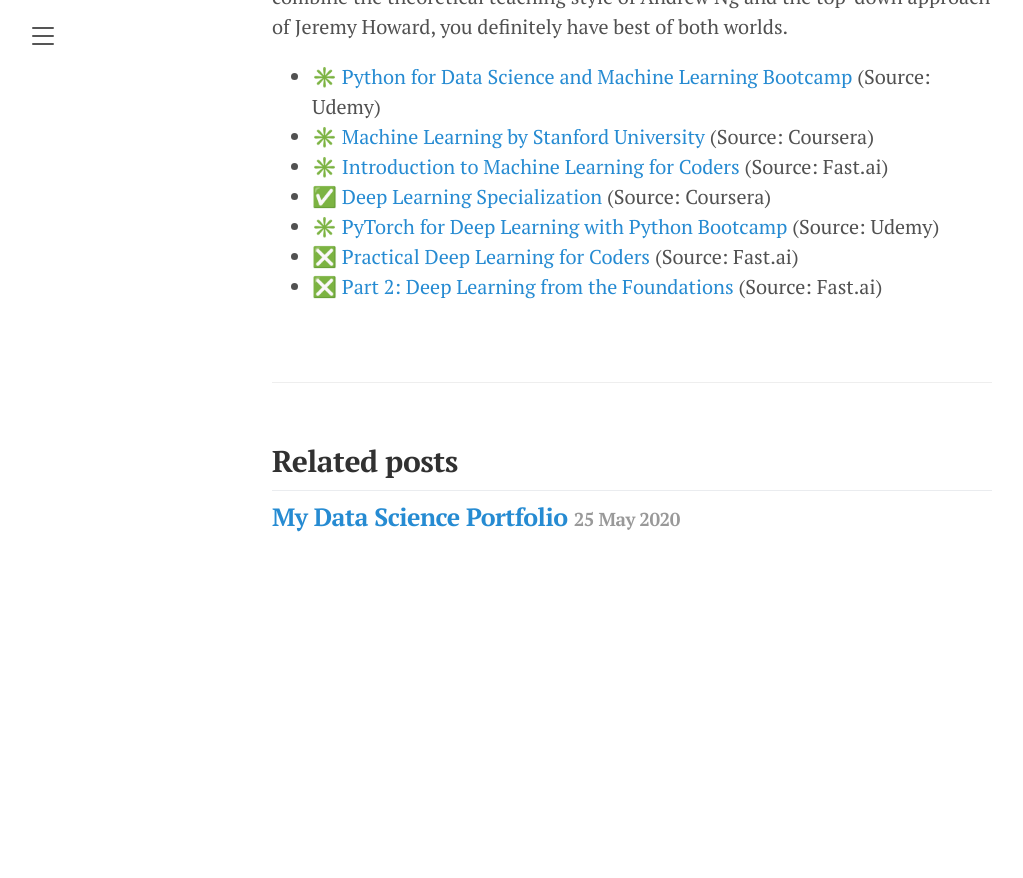
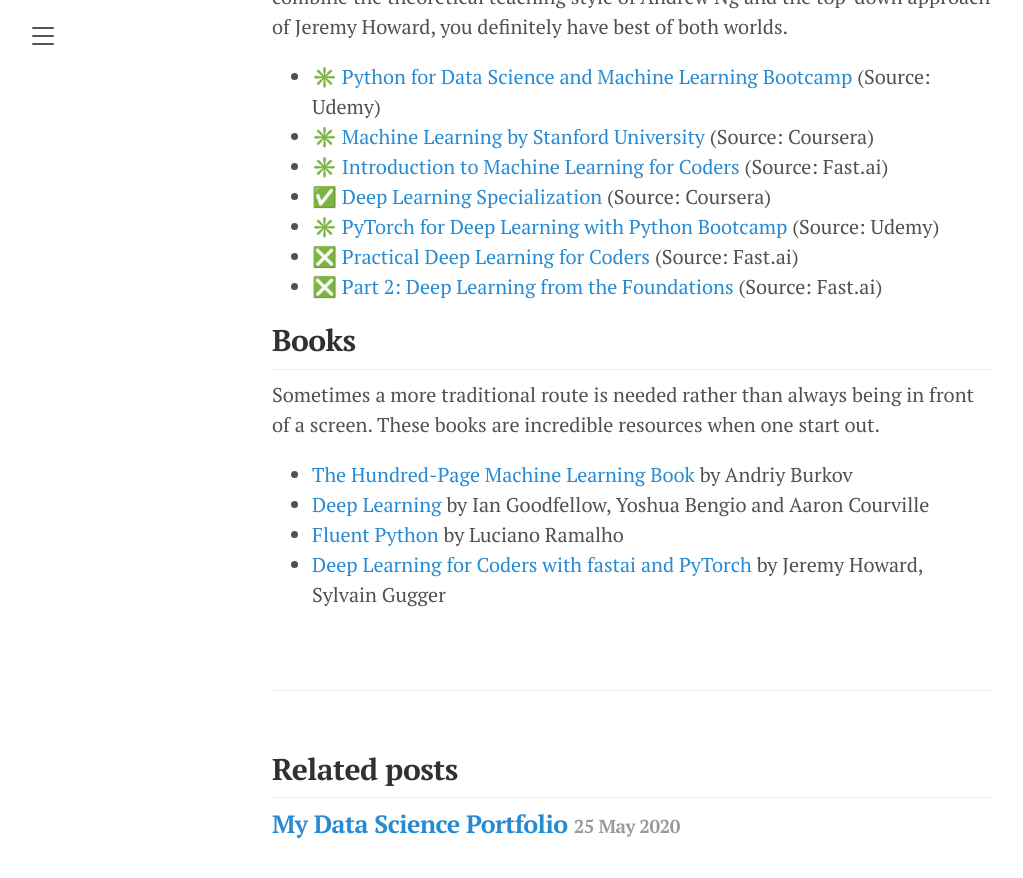
Before and after one commit to florentfettu/florentfettu.github.io, a Jekyll site: the page built from _posts/2020-05-26-my-self-created-artificial-intelligence-path.md, in a window 1280 px wide and 900 px high, scrolled down 1895 px. Shown: the top 878 px of the window, without its empty margins (8-1031 px from the left). Built offline with Jekyll 4.4.1, drawn with Linux system fonts in a browser that asks for light colours; nearby versions of some CDN libraries; before the commit the page ends 2487 px from its top, so only the background shows below that.

Commit message:
Update 2020-05-26-my-self-created-artificial-intelligence-path.md

```diff
--- a/_posts/2020-05-26-my-self-created-artificial-intelligence-path.md
+++ b/_posts/2020-05-26-my-self-created-artificial-intelligence-path.md
@@ -9,7 +9,7 @@
 * [Python Programming Fundamentals](#python-programming-fundamentals)
 * [Mathematics, Statistics and Probabilities](#mathematics-statistics-and-probabilities)
 * [Best MOOCs to Break Into AI](#best-moocs-to-break-into-ai)
-* Books
+* [Books](#books)
 * Extras
 
 ## Summary
@@ -52,3 +52,12 @@
 * ✳️ <a href="https://www.udemy.com/course/pytorch-for-deep-learning-with-python-bootcamp/" target="_blank"> PyTorch for Deep Learning with Python Bootcamp </a> (Source: Udemy)
 * ❎ <a href="https://course.fast.ai" target="_blank"> Practical Deep Learning for Coders </a> (Source: Fast.ai)
 * ❎ <a href="https://course.fast.ai/part2" target="_blank"> Part 2: Deep Learning from the Foundations </a> (Source: Fast.ai)
+
+## Books
+
+Sometimes a more traditional route is needed rather than always being in front of a screen. These books are incredible resources when one start out.
+
+* <a href="http://themlbook.com" target="_blank"> The Hundred-Page Machine Learning Book </a> by Andriy Burkov
+* <a href="https://www.deeplearningbook.org" target="_blank"> Deep Learning </a> by Ian Goodfellow, Yoshua Bengio and Aaron Courville
+* <a href="http://shop.oreilly.com/product/0636920032519.do" target="_blank"> Fluent Python </a> by Luciano Ramalho
+* <a href="https://www.oreilly.com/library/view/deep-learning-for/9781492045519/" target="_blank"> Deep Learning for Coders with fastai and PyTorch </a> by Jeremy Howard, Sylvain Gugger
```
